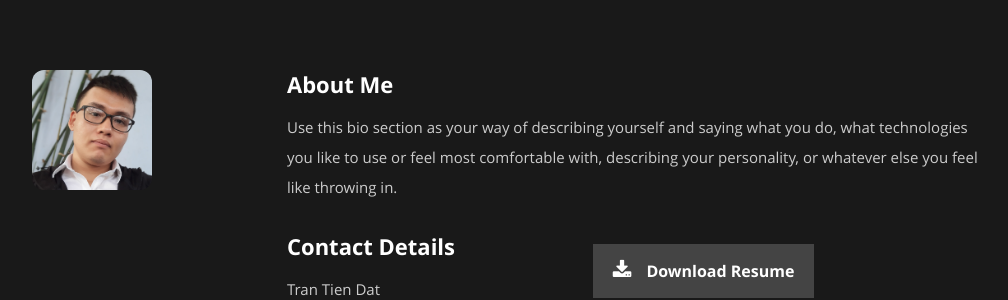
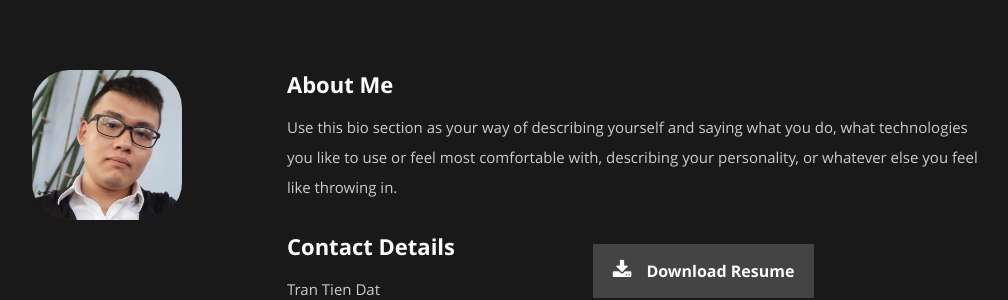
Before and after one commit to dattrantienht/My_React_Resume, a React (Create React App) app: page / in a window 1280 px wide. Shown: the part 826-1126 px from the top of the page, without its empty margins (118-1126 px from the left). Built offline with nearby package versions, Linux system fonts and the light colour scheme.

Commit message:
Update layout.css

```diff
--- a/public/css/layout.css
+++ b/public/css/layout.css
@@ -196,9 +196,9 @@ ul#nav li.current a { color: #00C8FF; }
 }
 #about .profile-pic {
    position: relative;
-   width: 120px;
-   height: 120px;
-   border-radius: 10%;
+   width: 150px;
+   height: 150px;
+   border-radius: 25%;
 }
 #about .contact-details { width: 41.66667%; }
 #about .download {
```
